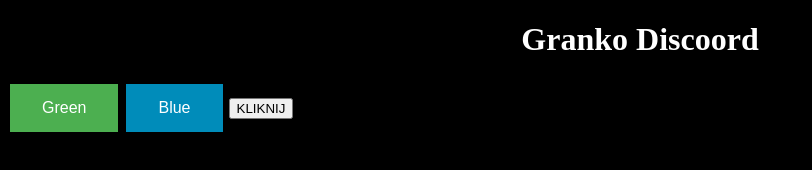
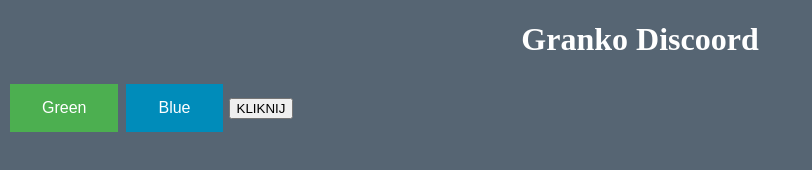
Before and after one commit to granko-dsc/grankodiscoord, a plain HTML site: page index.html in a window 1280 px wide. Shown: the whole page, without its empty margins (0-812 px from the left). Drawn offline with Linux system fonts and the light colour scheme.

Commit message:
Update index.html

```diff
--- a/index.html
+++ b/index.html
@@ -19,7 +19,7 @@
 .button2 {background-color: #008CBA;} /* Blue */
 </style>
 </head>
-<body bgcolor="black" text="white">
+<body bgcolor="#566573" text="white">
 <center><h1>Granko Discoord</h1></center>
 
     <button class="button button1">Green</button>
```
